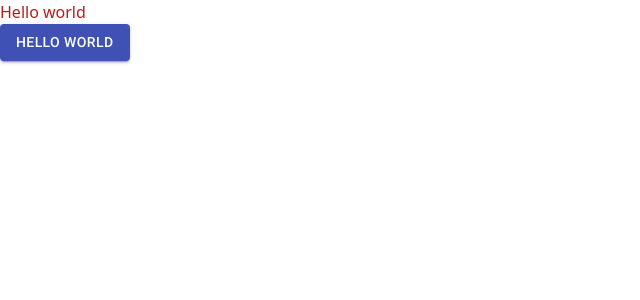
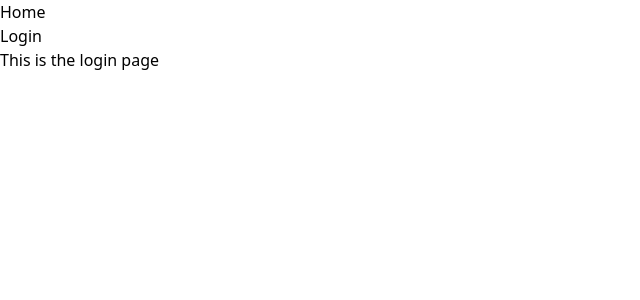
Before and after one commit to tranminhphat/tripsy, a React (Create React App) app: page /login in a window 1280 px wide. Shown: the top 300 px of the page, without its empty margins (0-640 px from the left). Built offline with nearby package versions, Linux system fonts and the light colour scheme.

Commit message:
implement router

```diff
--- a/package.json
+++ b/package.json
@@ -52,6 +52,7 @@
     ]
   },
   "devDependencies": {
+    "@types/react-router-dom": "^5.1.7",
     "tslint": "^6.1.3",
     "tslint-react": "^5.0.0",
     "typescript-tslint-plugin": "^1.0.1"
--- a/src/App.tsx
+++ b/src/App.tsx
@@ -1,17 +1,34 @@
-import React from 'react'
-import './App.css';
-import Button from '@material-ui/core/Button';
+import React from "react";
+import {
+  BrowserRouter as Router,
+  Switch,
+  Route,
+  Link
+} from "react-router-dom";
+import { HomePage } from "./pages/client/HomePage";
+import { LoginPage } from "./pages/client/LoginPage";
 
 
-function App() {
+export const App: React.FC = () => {
   return (
-  <div>
-    <div className="text-red-700">Hello world</div>
-    <Button variant="contained" color="primary">
-      Hello World
-    </Button>
-  </div>
-  )
+    <Router>
+    <div>
+      <nav className="navbar navbar-light">
+        <ul className="nav navbar-nav">
+          <li>
+            <Link to="/">Home</Link>
+          </li>
+          <li>
+            <Link to="/login">Login</Link>
+          </li>
+        </ul>
+      </nav>
+
+      <Switch>
+        <Route exact path="/" component={HomePage} />
+        <Route path="/login" component={LoginPage} />
+      </Switch>
+    </div>
+    </Router>
+  );
 }
-
-export default App;
--- /dev/null
+++ b/src/components/Form.tsx
@@ -0,0 +1,10 @@
+import { TextField } from '@material-ui/core';
+import * as React from 'react'
+
+interface Props {
+  onSubmit: () => void;
+}
+
+export const Form: React.FC<Props> = () => {
+    return <TextField />;
+}
--- a/src/index.tsx
+++ b/src/index.tsx
@@ -1,7 +1,7 @@
 import React from 'react';
 import ReactDOM from 'react-dom';
 import './index.css';
-import App from './App';
+import  { App } from './App';
 
 ReactDOM.render(
   <React.StrictMode>
--- /dev/null
+++ b/src/pages/client/HomePage.tsx
@@ -0,0 +1,5 @@
+import * as React from 'react'
+
+export const HomePage: React.FC = () => {
+  return <div>This is the home page</div>;
+}
--- /dev/null
+++ b/src/pages/client/LoginPage.tsx
@@ -0,0 +1,5 @@
+import * as React from 'react'
+
+export const LoginPage: React.FC = () => {
+    return <div>This is the login page</div>;
+}
```
Also changed, not shown: 2 other files (tests, documents, lock files or other folders).
